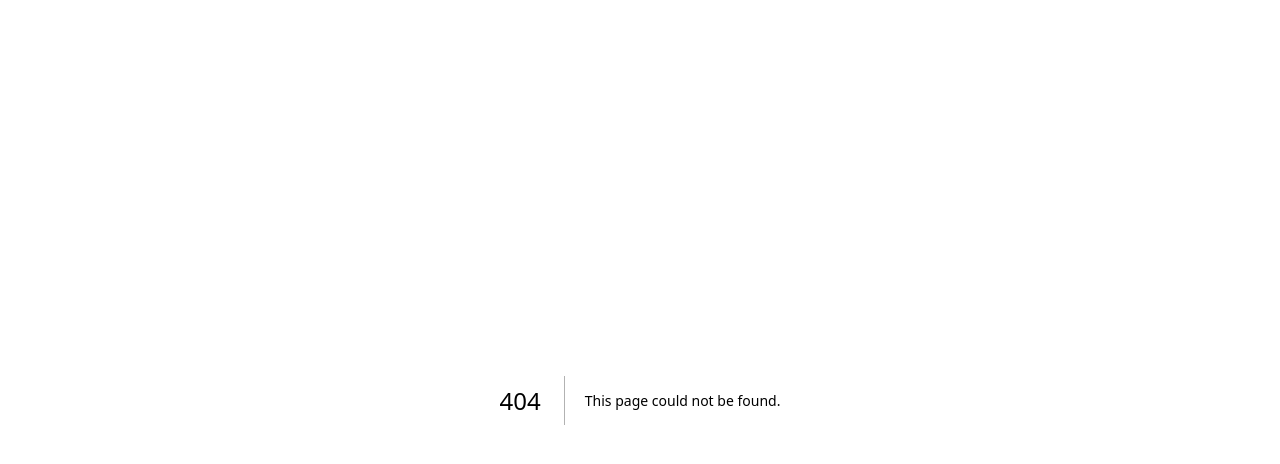
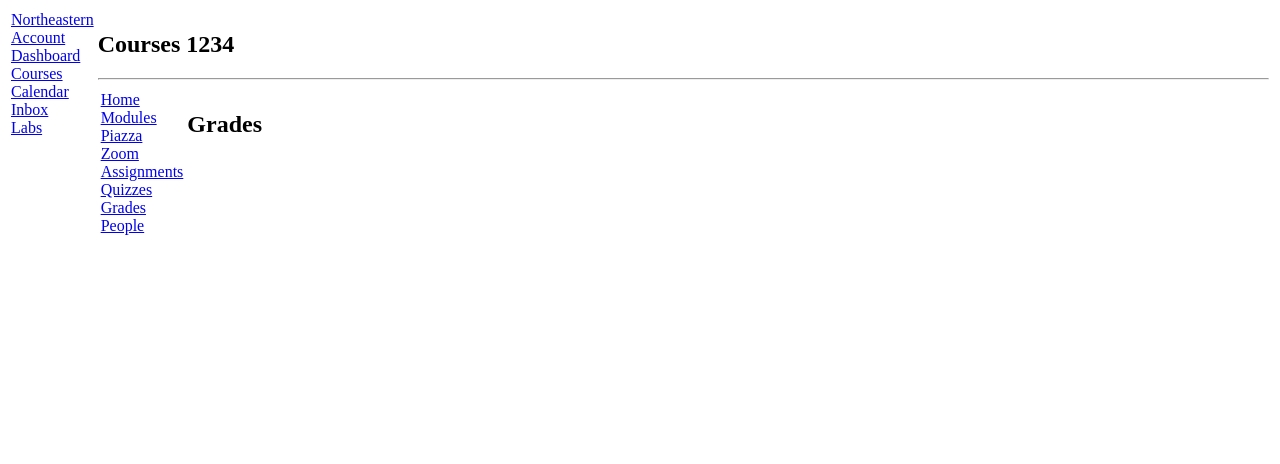
Before and after one commit to aravgoyal/kambaz-next-js, a Next.js app: page /Courses/1234/Grades in a window 1280 px wide. Before the commit this address had no page. Shown: the top 464 px of the page. Built offline with nearby package versions, Linux system fonts and the light colour scheme.

Commit message:
added pages

```diff
--- /dev/null
+++ b/app/(Kambaz)/Courses/[cid]/Grades/page.tsx
@@ -0,0 +1,6 @@
+export default function Grades() {
+  return (
+    <div>
+      <h2>Grades</h2>
+    </div>
+);}
--- a/app/(Kambaz)/Courses/[cid]/Navigation.tsx
+++ b/app/(Kambaz)/Courses/[cid]/Navigation.tsx
@@ -5,8 +5,8 @@ export default function CourseNavigation() {
       <Link href="/Courses/1234/Home" id="wd-course-home-link">Home</Link><br/>
       <Link href="/Courses/1234/Modules" id="wd-course-modules-link">Modules
         </Link><br/>
-      <Link href="/Courses/1234/Piazza" id="wd-course-piazza-link">Piazza</Link><br/>
-      <Link href="/Courses/1234/Zoom" id="wd-course-zoom-link">Zoom</Link><br/>
+      <Link href="https://piazza.com/class/mf1li76n4is6m" id="wd-course-piazza-link">Piazza</Link><br/>
+      <Link href="https://northeastern.instructure.com/courses/225902/external_tools/35048" id="wd-course-zoom-link">Zoom</Link><br/>
       <Link href="/Courses/1234/Assignments" id="wd-course-assignments-link">
           Assignments</Link><br/>
       <Link href="/Courses/1234/Quizzes" id="wd-course-quizzes-link">Quizzes
--- /dev/null
+++ b/app/(Kambaz)/Courses/[cid]/People/Table/page.tsx
@@ -0,0 +1,6 @@
+export default function People() {
+  return (
+    <div>
+      <h2>People</h2>
+    </div>
+);}
--- /dev/null
+++ b/app/(Kambaz)/Courses/[cid]/Quizzes/page.tsx
@@ -0,0 +1,6 @@
+export default function Quizzes() {
+  return (
+    <div>
+      <h2>Quizzes</h2>
+    </div>
+);}
```
